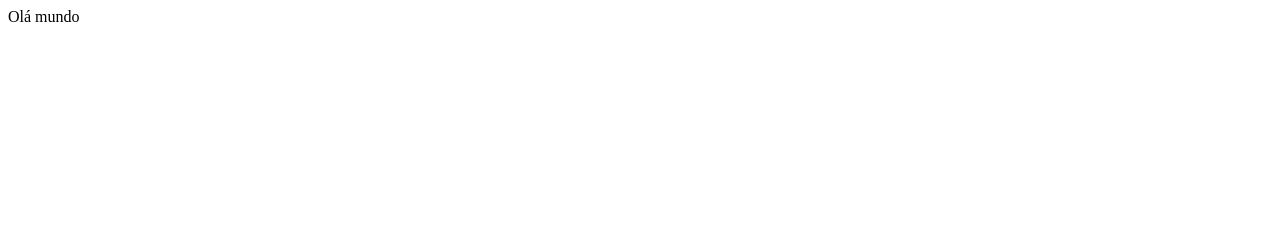
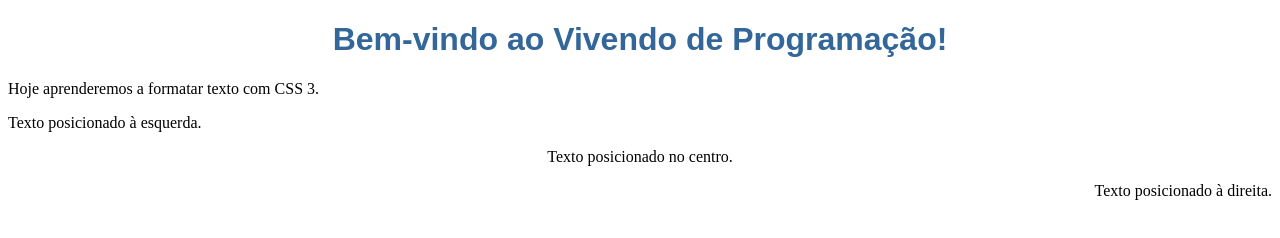
Before and after one commit to deividfrechou/teste-gitdesktop, a plain HTML site: page index.htm in a window 1280 px wide. Drawn offline with Linux system fonts and the light colour scheme; files that its build step writes are made by us from their sources.

Commit message:
estilizando textos

```diff
--- /dev/null
+++ b/css/estilo.css
@@ -0,0 +1,15 @@
+h1 {
+   font-family: Arial, Verdana; /* Define a fonte para Arial, ou usa a fonte Verdana*/
+   color: #336699; /* Altera a cor do texto para um azul específico */
+   text-align: center; /* Centraliza o texto na página */
+   font-weight: bold; /* Deixa o texto em negrito */
+}
+.text-left {
+   text-align: left; /* Alinha o texto à esquerda */
+}
+.text-center {
+   text-align: center; /* Alinha o texto ao centro */
+}
+.text-right {
+   text-align: right; /* Alinha o texto à direita */
+}
--- a/index.htm
+++ b/index.htm
@@ -1,10 +1,16 @@
 <!DOCTYPE html>
-<html lang="pt-br">
-  <head>
-    <title>Título da página</title>
-    <meta charset="utf-8">
-  </head>
-  <body>
-    Olá mundo
-  </body>
+<html lang="pt-BR">
+<head>
+   <meta charset="UTF-8">
+   <meta name="viewport" content="width=device-width, initial-scale=1.0">
+   <title>Minha Primeira Página</title>
+   <link rel="stylesheet" href="estilo.css"> <!-- Link para o arquivo CSS externo -->
+</head>
+<body>
+   <h1>Bem-vindo ao Vivendo de Programação!</h1>
+   <p>Hoje aprenderemos a formatar texto com CSS 3.</p>
+   <p class='text-left'>Texto posicionado à esquerda.</p>
+   <p class='text-center'>Texto posicionado no centro.</p>
+   <p class='text-right'>Texto posicionado à direita.</p>
+</body>
 </html>
```
